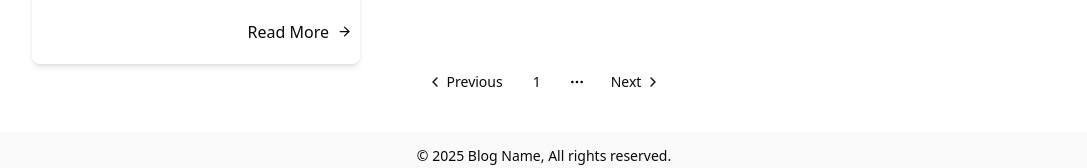
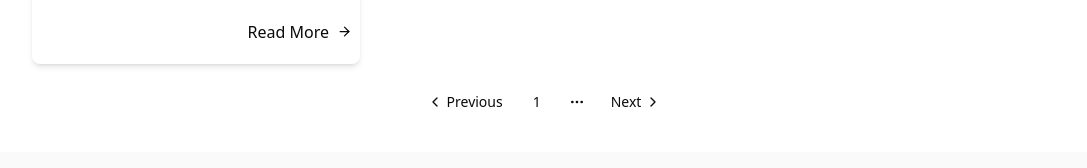
Before and after one commit to umutkamanoglu/nextjs-blog, a Next.js app: page / in a window 1280 px wide. Shown: the part 2218-2386 px from the top of the page, without its empty margins (96-1183 px from the left). Built offline with nearby package versions, Linux system fonts and the light colour scheme.

Commit message:
Pagination bugfix

```diff
--- a/components/blog/AllPosts.jsx
+++ b/components/blog/AllPosts.jsx
@@ -22,7 +22,7 @@ const AllPosts = () => {
 
             </section>
 
-            <Pagination>
+            <Pagination className="mt-5">
                 <PaginationContent>
                     <PaginationItem>
                         <PaginationPrevious href="#" />
```
